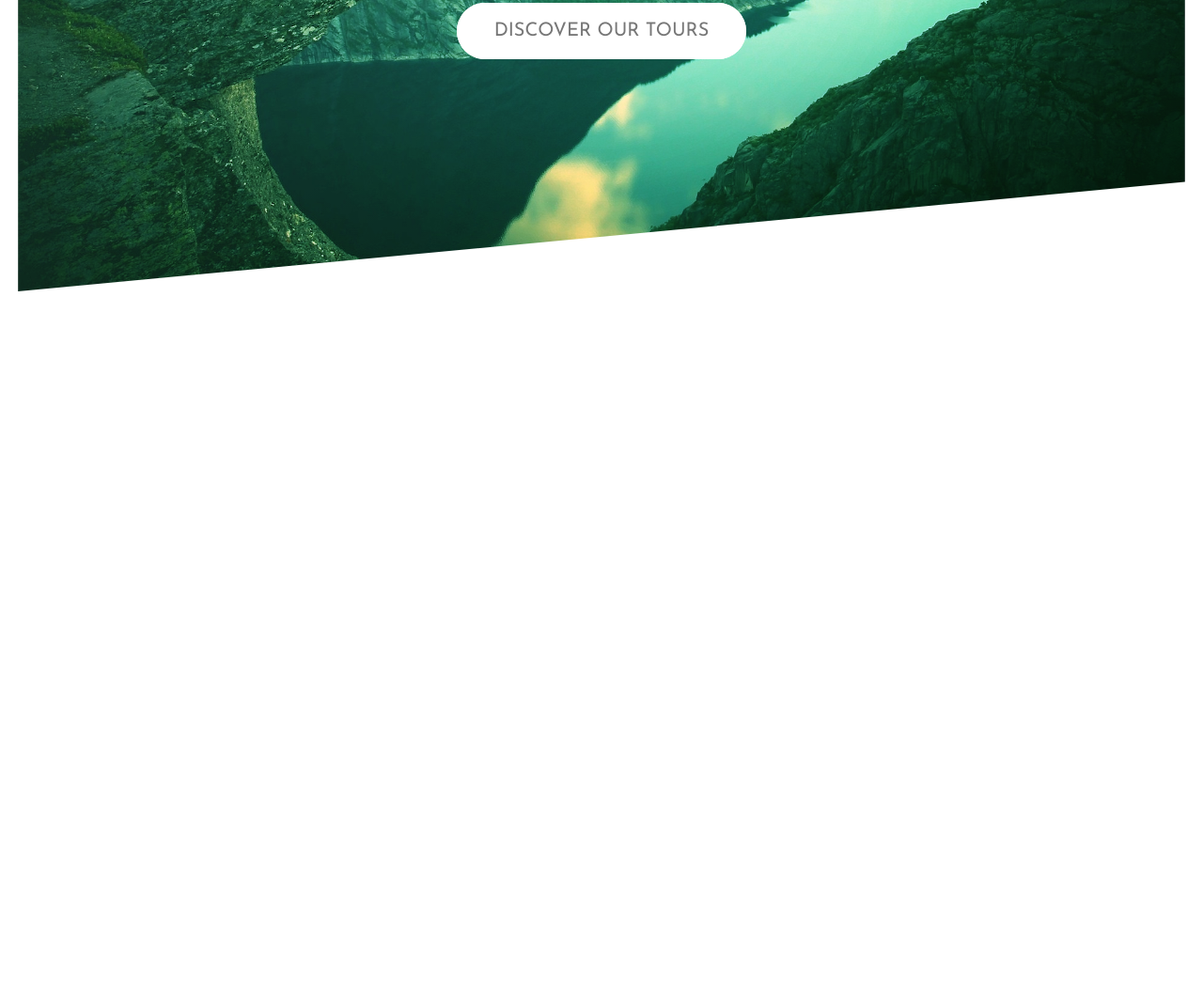
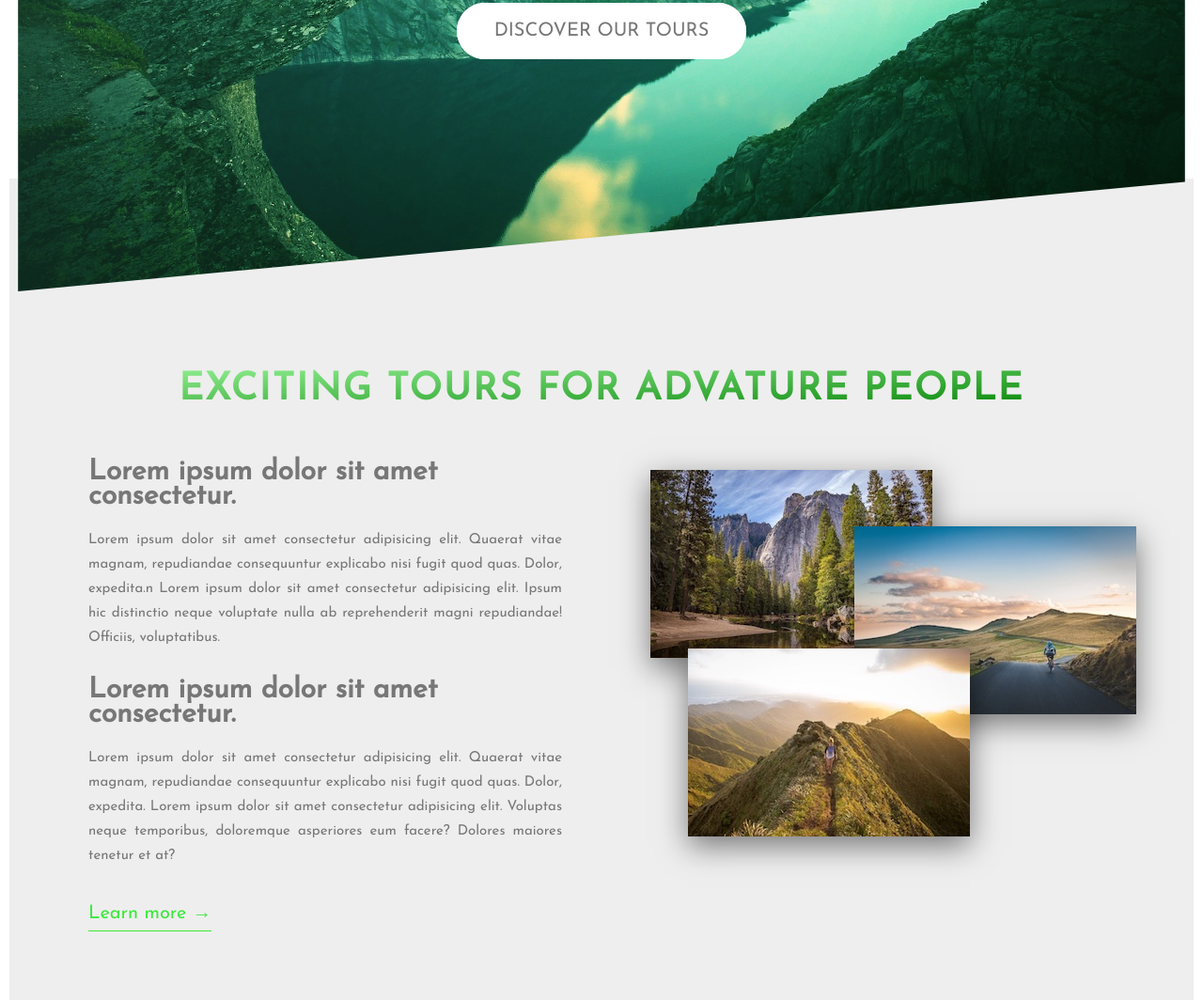
Before and after one commit to mamyh/Natoure, a plain HTML site: page index.html in a window 1280 px wide. Shown: the part 476-1540 px from the top of the page at 94% size. Before the commit the page ends 800 px from the top, so only its background shows below. Drawn offline with Linux system fonts and the light colour scheme.

Commit message:
about section added

```diff
--- a/css/style.css
+++ b/css/style.css
@@ -21,8 +21,28 @@ html{
 body{
     font-family: 'Josefin Sans', sans-serif;
     font-weight: 400;
-    color:#fff;
     padding:1rem ;
+}
+.text-center{
+    text-align: center;
+}
+
+.title{
+    font-size: 4rem;
+    font-weight: 900;
+    line-height: 5rem;
+    letter-spacing:.2rem;
+    display: inline-block;
+    text-transform: uppercase;
+    background-image: linear-gradient(to right bottom , lightgreen,green);
+    -webkit-background-clip: text;
+    background-clip: text;
+    color:transparent;
+    transition:all .4s linear;
+}
+.title:hover{
+    transform: skewY(2deg) skewX(15deg) scale(1.1);
+    text-shadow: 0 1rem 3rem rgba(0, 0, 0, 0.6);
 }
 
 /* keyframes start   */
@@ -157,3 +177,96 @@ body{
     box-shadow: 0 .5rem 5rem rgba(0,0,0,0.1);
 }
 /* header end  */
+/* about section start  */
+.about{
+    background-color: #eee;
+    padding:20rem 0;
+    margin-top: -12rem;
+}
+.about__content{
+    display: flex;
+    justify-content: space-evenly;
+    margin:5rem 0;
+}
+.about__text{
+    width:40%
+}
+.about__first{
+   font-size: 1.5rem;
+   line-height: 2.6rem;
+   color:#777;
+}
+.about__first:not(:last-child){
+    margin-bottom:3rem;
+}
+.about__title{
+    font-size: 3rem;
+    margin-bottom: 2rem;
+}
+.about__para{
+    font-size: inherit;
+    text-align: justify;
+}
+.about__images{
+    width: 40%;
+
+}
+
+.btn-green:link,
+.btn-green:visited{
+    display: inline-block;
+    margin: 3rem 0;
+    font-size: 2rem;
+    color:rgb(58, 233, 58);
+    border-bottom:1px solid currentColor;
+    padding:.5rem 0;
+    transition:all .2s linear;
+}
+.btn-green:hover{
+    color:#fff;
+    border-bottom: none;
+    background-color:rgb(58,233,58);
+    box-shadow: 0 1rem 3rem rgba(0, 0, 0, 0.4);
+    transform:translateY(-3px);
+}
+.btn-green:active{
+    transform:translateY(0);
+    box-shadow: 0 .5rem 4rem rgba(0, 0, 0, 0.1);
+}
+.images{
+    position:relative;
+}
+.first-image,
+.second-image,
+.third-image{
+    position:absolute;
+    box-shadow: 0 1rem 3rem rgba(0, 0, 0, 0.5);
+    transition:all .2s linear;
+    outline-offset: 2rem;
+}
+.first-image{
+  z-index: 222;
+  top:1rem;
+  left:1rem;
+}
+.second-image{
+   z-index: 333;
+   top:7rem;
+   left:45%;
+}
+.third-image{
+    z-index: 444;
+    top:20rem;
+    left:10%;
+}
+.first-image:hover,
+.second-image:hover,
+.third-image:hover{
+    z-index:999;
+    outline:2rem solid lightgreen;
+    transform:scale(1.1);
+}
+.images:hover .image:not(:hover){
+    transform:scale(.9)
+}
+/* about section end  */
--- a/index.html
+++ b/index.html
@@ -12,6 +12,7 @@
 </head>
 
 <body>
+    <!-- header started  -->
     <header class="header">
         <div class="header__logo">
             <img src="img/logo-white.png" alt="logo">
@@ -22,6 +23,42 @@
             <a href="#" class="btn-white">discover our tours</a>
         </div>
     </header>
+    <!-- header end  -->
+    <!-- about section start  -->
+    <section class="about">
+        <div class="text-center">
+            <h1 class="title">Exciting tours for advature people</h1>
+        </div>
+        <div class="about__content">
+            <div class="about__text">
+                <div class="about__first">
+                    <h2 class="about__title">Lorem ipsum dolor sit amet consectetur.</h2>
+                    <p class="about__para">Lorem ipsum dolor sit amet consectetur adipisicing elit. Quaerat vitae
+                        magnam, repudiandae consequuntur explicabo nisi fugit quod quas. Dolor, expedita.n Lorem ipsum
+                        dolor sit amet consectetur adipisicing elit. Ipsum hic distinctio neque voluptate nulla ab
+                        reprehenderit magni repudiandae! Officiis, voluptatibus.</p>
+                </div>
+                <div class="about__first">
+                    <h2 class="about__title">Lorem ipsum dolor sit amet consectetur.</h2>
+                    <p class="about__para">Lorem ipsum dolor sit amet consectetur adipisicing elit. Quaerat vitae
+                        magnam, repudiandae consequuntur explicabo nisi fugit quod quas. Dolor, expedita. Lorem ipsum
+                        dolor sit amet consectetur adipisicing elit. Voluptas neque temporibus, doloremque asperiores
+                        eum facere? Dolores maiores tenetur et at?
+                    </p>
+                    <a href="" class="btn-green">Learn more &rarr;
+                    </a>
+                </div>
+            </div>
+            <div class="about__images">
+                <div class="images">
+                    <img src="img/nat-1.jpg" alt="" class="first-image image">
+                    <img src="img/nat-2.jpg" alt="" class="second-image image">
+                    <img src="img/nat-3.jpg" alt="" class="third-image image">
+                </div>
+            </div>
+        </div>
+    </section>
+    <!-- about section end    -->
 </body>
 
 </html>
```
